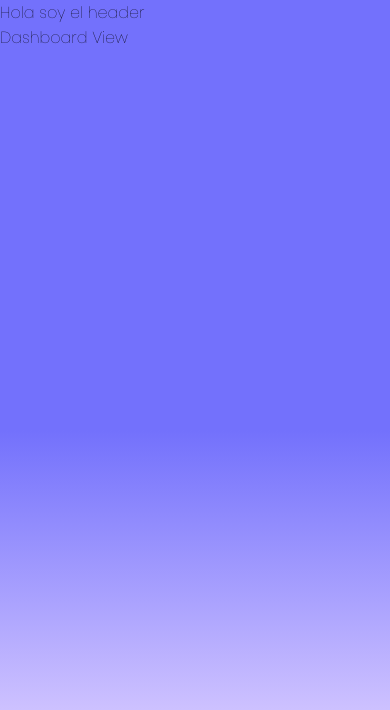
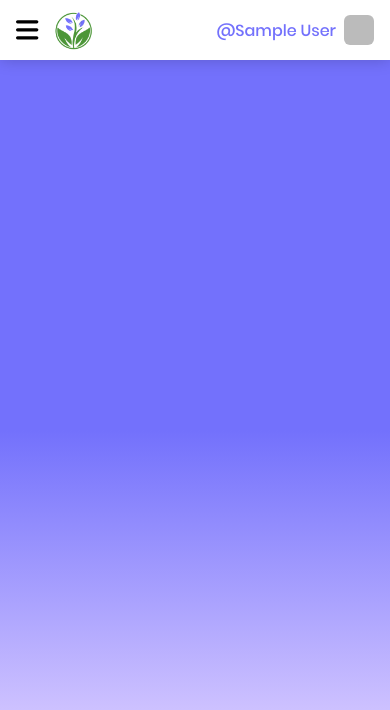
Before and after one commit to devsAroundWorld/my-daily-discoveries, a Vue app: page /user/dashboard in a window 390 px wide. Shown: the top 710 px of the page. Built offline with nearby package versions, Linux system fonts and the light colour scheme; no server answers; sample sign-in values are in the browser's storage; what @formkit/vue, vue3-lottie would draw is missing.

Commit message:
feat: MDD-61 - Create header mobile and connect with firebase logOut and user data

```diff
--- a/src/assets/styles/04-elements/elements.css
+++ b/src/assets/styles/04-elements/elements.css
@@ -8,3 +8,7 @@ body {
   background-repeat: no-repeat;
   min-height: 100vh;
 }
+
+button {
+  cursor: pointer;
+}
--- a/src/assets/styles/06-components/header.css
+++ b/src/assets/styles/06-components/header.css
@@ -1,3 +1,111 @@
 .header {
-  border-bottom: 1px solid black;
+  display: flex;
+  align-items: center;
+  justify-content: space-between;
+  padding: 0 1rem;
+  width: 100%;
+  height: 60px;
+  background: var(--white);
+  position: fixed;
+  top: 0;
+  left: 0;
+  box-shadow: 0 0 15px 0 rgba(0,0,0,.2);
+  & img {
+    object-fit: cover;
+    width: 40px;
+    height: 40px;
+  }
+  & .header__menu {
+    display: flex;
+    align-items: center;
+    gap: 1rem;
+    & button {
+      display: flex;
+      align-items: center;
+    }
+  }
+  & .fa-bars {
+    font-size: 1.6rem;
+  }
+  & .header__links {
+    position: absolute;
+    left: -100%;
+    top: 0;
+    height: 100vh;
+    width: min(100%, 300px);
+    background-color: var(--gentle-purple);
+    display: flex;
+    align-items: flex-start;
+    justify-content: space-between;
+    flex-direction: column;
+    padding: 2rem 1rem;
+    box-shadow: 0 0 15px 0 rgba(0,0,0,.2);
+    transition: left .3s ease;
+    will-change: left;
+    &.header__links--active {
+      left: 0;
+    }
+    & ul {
+      display: flex;
+      align-items: center;
+      flex-direction: column;
+      width: 100%;
+      gap: 1.2rem;
+    }
+    & li,
+    & a {
+      display: inherit;
+      align-items: inherit;
+    }
+    & a,
+    & button {
+      color: var(--white);
+      font-weight: 400;
+      font-style: normal;
+    }
+    & li {
+      width: 100%;
+      height: 50px;
+      padding: .5rem 0;
+      gap: .8rem;
+    }
+    & li svg {
+      width: fit-content;
+      color: var(--white);
+    }
+    & a {
+      width: 100%;
+      height: 100%;
+      font-size: 1.1rem;
+    }
+  }
+  & .header__btn-close-menu {
+    font-size: 1.6rem;
+    cursor: pointer;
+  }
+  & .header__btn-log-out {
+    display: flex;
+    align-items: center;
+    gap: .5rem;
+    width: 100%;
+    height: 50px;
+    & svg {
+      width: fit-content;
+    }
+  }
+  & .header__account {
+    display: flex;
+    align-items: center;
+    gap: .5rem;
+    & span {
+      color: var(--pastel-indigo);
+      font-weight: 500;
+    }
+    & img {
+      border-radius: 6px;
+      object-fit: cover;
+      width: 30px;
+      height: 30px;
+    }
+  }
 }
--- a/src/components/HeaderApp.vue
+++ b/src/components/HeaderApp.vue
@@ -1,7 +1,100 @@
-<script setup lang="ts"></script>
+<script setup lang="ts">
+  import { ref } from 'vue'
+  import { useAuthStore } from '@/stores/auth'
+  import { library } from '@fortawesome/fontawesome-svg-core'
+  import { faUser, faBars, faList, faHouseUser, faRightFromBracket, faCircleXmark } from '@fortawesome/free-solid-svg-icons'
+
+  const navLinks = [
+    {
+      to: '/',
+      text: 'Dashboard',
+      icon: 'fa-house-user'
+    },
+    {
+      to: '/',
+      text: 'Cosas por ver o hacer',
+      icon: 'fa-list'
+    },
+    {
+      to: '/',
+      text: 'Mi Perfil',
+      icon: 'fa-user'
+    }
+  ]
+
+  const isActive = ref(false)
+
+  const { userData, logOut } = useAuthStore()
+
+  const handleLogOut = () => {
+    isActive.value = false
+    logOut()
+  }
+
+  library.add(
+    faUser,
+    faBars,
+    faRightFromBracket,
+    faList,
+    faHouseUser,
+    faCircleXmark
+  )
+</script>
 
 <template>
-  <header>Hola soy el header</header>
+  <header class="header">
+    <div class="header__menu">
+      <button
+        role="button"
+        @click="isActive = !isActive"
+      >
+        <font-awesome-icon :icon="['fa', 'bars']" />
+      </button>
+      <img
+        src="@/assets/img/LogoMDD.png"
+        alt="LOGO MY DAILY DISCOVERIES APP"
+      >
+    </div>
+    <nav
+      role="menu"
+      class="header__links"
+      :class="{ 'header__links--active': isActive }"
+    >
+      <button
+        class="header__btn-close-menu"
+        @click="isActive = false"
+      >
+        <font-awesome-icon :icon="['fa', 'circle-xmark']" />
+      </button>
+      <ul>
+        <li
+          v-for="link in navLinks"
+          :key="`${link}-1`"
+        >
+          <font-awesome-icon :icon="link.icon" />
+          <router-link :to="link.to">
+            {{ link.text }}
+          </router-link>
+        </li>
+      </ul>
+      <button
+        class="header__btn-log-out"
+        @click="handleLogOut"
+      >
+        <font-awesome-icon icon="fa-right-from-bracket" />
+        Cerrar sesión
+      </button>
+    </nav>
+    <div class="header__account">
+      <span v-if="userData?.userName">
+        @{{ userData.userName }}
+      </span>
+      <img
+        v-if="userData?.photo"
+        :src="userData?.photo"
+      >
+    </div>
+  </header>
 </template>
 
 <style lang="css" scoped>
--- a/src/router/privateRouters.ts
+++ b/src/router/privateRouters.ts
@@ -3,14 +3,12 @@ import type { RouteLocationNormalized, NavigationGuardNext } from 'vue-router'
 
 const requireAuth = async (to: RouteLocationNormalized, from: RouteLocationNormalized, next: NavigationGuardNext) => {
   const authStore = useAuthStore()
-  authStore.loadingSession = true
   const user = await authStore.currentUser()
   if (user) {
     next()
   } else {
     next('/')
   }
-  authStore.loadingSession = false
 }
 
 export const privateRoutes = [
--- a/src/stores/auth.ts
+++ b/src/stores/auth.ts
@@ -8,7 +8,8 @@ import {
   sendPasswordResetEmail,
   signInWithEmailAndPassword,
   GoogleAuthProvider,
-  signInWithPopup
+  signInWithPopup,
+  signOut
 } from 'firebase/auth'
 import { reset } from '@formkit/vue'
 import { toast } from 'vue3-toastify'
@@ -17,11 +18,15 @@ import type { UserRegisterFieldInterface, UserDataInterface, UserLoginFieldInter
 import { FirebaseError } from 'firebase/app'
 
 const auth = getAuth()
+const COMMON_TOAST_OPTIONS = {
+  autoClose: 500,
+  hideProgressBar: true,
+  closeButton: false,
+}
 
 export const useAuthStore = defineStore('auth', () => {
   const userData = ref<UserDataInterface | null>()
   const router = useRouter()
-  const loadingSession = ref(false)
 
   function currentUser () {
     return new Promise((resolve, reject) => {
@@ -37,7 +42,6 @@ export const useAuthStore = defineStore('auth', () => {
               photo: photoURL,
               phone: phoneNumber,
             }
-            console.log(user)
           } else {
             userData.value = null
           }
@@ -68,7 +72,7 @@ export const useAuthStore = defineStore('auth', () => {
         await updateProfile(response.user, payload)
         setTimeout(() => {
           toast.remove('registerToast')
-          router.push({ name: 'dashboard' })
+          router.push({ name: 'user' })
         }, 1000)
       } else {
         throw new Error('No se pudo registrar el usuario')
@@ -78,7 +82,7 @@ export const useAuthStore = defineStore('auth', () => {
         toast.error(`App Error: ${error.message}`)
       } else {
         console.error('Error al registrar el usuario:', error)
-        toast.error('Hubo un error al intentar registrar al usuario. Por favor, inténtelo de nuevo más tarde.')
+        toast.error('Hubo un error al intentar registrar al usuario. Por favor, inténtelo de nuevo o más tarde.')
       }
     }
   }
@@ -104,24 +108,23 @@ export const useAuthStore = defineStore('auth', () => {
     const { email, password } = data
     try {
       const loginWithEmailAndPassPromise = signInWithEmailAndPassword(auth, email, password)
-      const response = await toast.promise(loginWithEmailAndPassPromise, {
+      await toast.promise(loginWithEmailAndPassPromise, {
         pending: 'Iniciando sesion',
         success: 'Inicio de sesión satisfactorio',
-      }, { containerId: 'loginToast' })
-
-      if (response.user) {
-        reset('loginFormEmailAndPass')
-        setTimeout(() => {
+      },{
+        containerId: 'loginToast',
+        onClose: () => {
+          reset('loginFormEmailAndPass')
           toast.remove('loginToast')
-          router.push({ name: 'dashboard' })
-        }, 1000)
-      }
-
+          router.push({ name: 'user' })
+        },
+        ...COMMON_TOAST_OPTIONS,
+      })
     } catch (error) {
       if (error instanceof FirebaseError) {
         toast.error(`App Error: ${error.message}`)
       } else {
-        toast.error('Hubo un error al intentar iniciar sesion al usuario. Por favor, inténtelo de nuevo más tarde.')
+        toast.error('Hubo un error al intentar iniciar sesion al usuario. Por favor, inténtelo de nuevo o más tarde.')
       }
     }
   }
@@ -130,22 +133,46 @@ export const useAuthStore = defineStore('auth', () => {
     try {
       const provider = new GoogleAuthProvider()
       const loginGooglePromise = signInWithPopup(auth, provider)
-      const response = await toast.promise(loginGooglePromise, {
+      await toast.promise(loginGooglePromise, {
         pending: 'Iniciando sesion con google',
         success: 'Inicio de sesión satisfactorio con google',
-      }, { containerId: 'loginToastGoogle' })
-
-      if (response.user) {
-        setTimeout(() => {
+      }, {
+        containerId: 'loginToastGoogle',
+        onClose: () => {
           toast.remove('loginToastGoogle')
-          router.push({ name: 'dashboard' })
-        }, 1000)
-      }
+          router.push({ name: 'user' })
+        },
+        ...COMMON_TOAST_OPTIONS,
+      })
     } catch (error) {
       if (error instanceof FirebaseError) {
         toast.error(`App Error: ${error.message}`)
       } else {
-        toast.error('Hubo un error al intentar iniciar sesion con google. Por favor, inténtelo de nuevo más tarde.')
+        toast.error('Hubo un error al intentar iniciar sesion con google. Por favor, inténtelo de nuevo o más tarde.')
+      }
+    }
+  }
+
+  const logOut = async () => {
+    try {
+      const logOutPromise = signOut(auth)
+      await toast.promise(logOutPromise, {
+        pending: 'Cerrando sesion',
+        success: 'Cierre de sesión satisfactorio',
+      }, {
+        containerId: 'logoutToast',
+        onClose: () => {
+          toast.remove('logoutToast')
+          router.push({ name: 'sign-in' })
+          userData.value = null
+        },
+        ...COMMON_TOAST_OPTIONS,
+      })
+    } catch (error) {
+      if (error instanceof FirebaseError) {
+        toast.error(`App Error: ${error.message}`)
+      } else {
+        toast.error('Hubo un error al intentar cerrar sesion. Por favor, inténtelo de nuevo o más tarde.')
       }
     }
   }
@@ -153,13 +180,13 @@ export const useAuthStore = defineStore('auth', () => {
   return {
     // State
     userData,
-    loadingSession,
     // Getters
     // Actions
     registerUser,
     currentUser,
     resetPassword,
     loginWithEmailAndPassword,
-    loginWithGoogle
+    loginWithGoogle,
+    logOut
   }
 })
```
